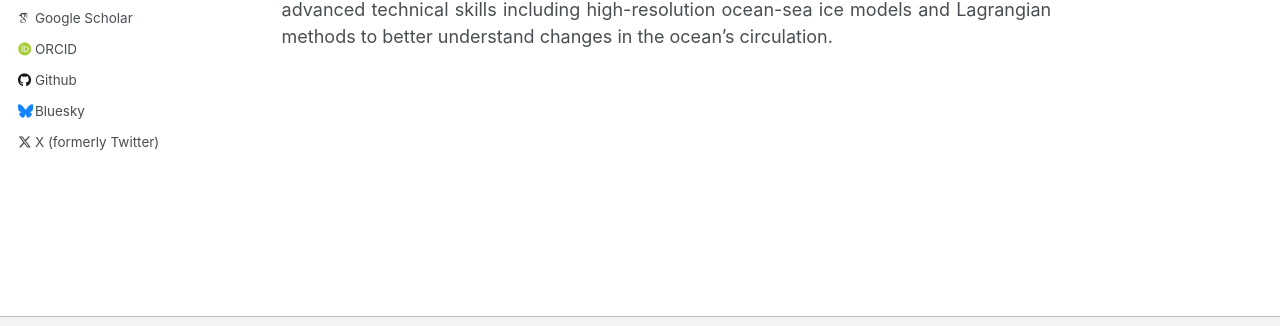
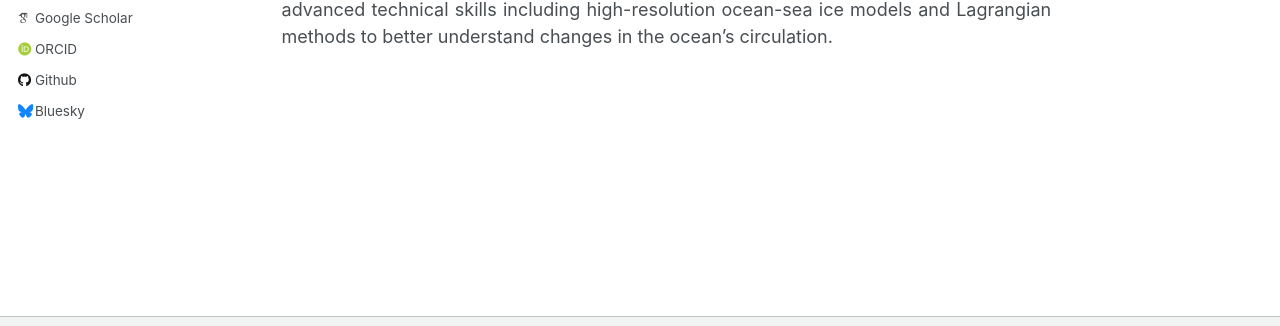
Before and after one commit to schmidt-christina/schmidt-christina.github.io, a Jekyll site: the page built from _pages/about.md, in a window 1280 px wide. Shown: the part 491-817 px from the top of the page. Built offline with Jekyll 4.4.1, drawn with Linux system fonts in a browser that asks for light colours; some web fonts are replaced.

Commit message:
deleted twitter

```diff
--- a/_config.yml
+++ b/_config.yml
@@ -36,7 +36,6 @@ author:
 
   # Social media
   bluesky          : "christinaocean.bsky.social"
-  twitter          : "_ChristinaOcean"
 
 # Site Settings
 teaser                   :  # filename of teaser fallback teaser image placed in /images/, .e.g. "500x300.png"
```
